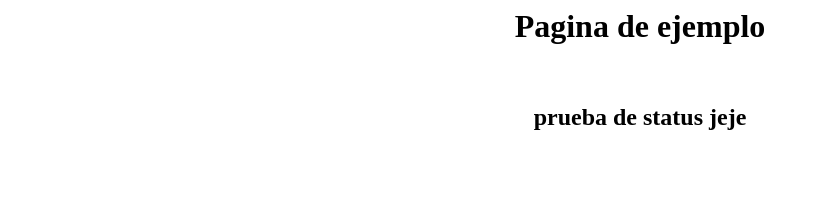
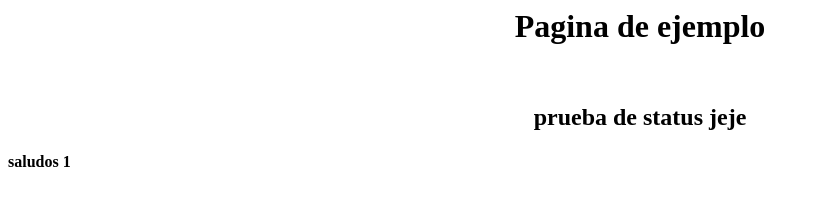
Before and after one commit to sergiodrcn/PruebaGit, a plain HTML site: page index.html in a window 1280 px wide. Shown: the whole page, without its empty margins (0-819 px from the left). Drawn offline with Linux system fonts and the light colour scheme.

Commit message:
adicion de etiqueta h4 fuera del center

```diff
--- a/index.html
+++ b/index.html
@@ -9,5 +9,6 @@
 <br>
 <h2>prueba de status jeje</h2>
 </center>
+<h4>saludos 1</h4>
 </body>
 </html>
```
